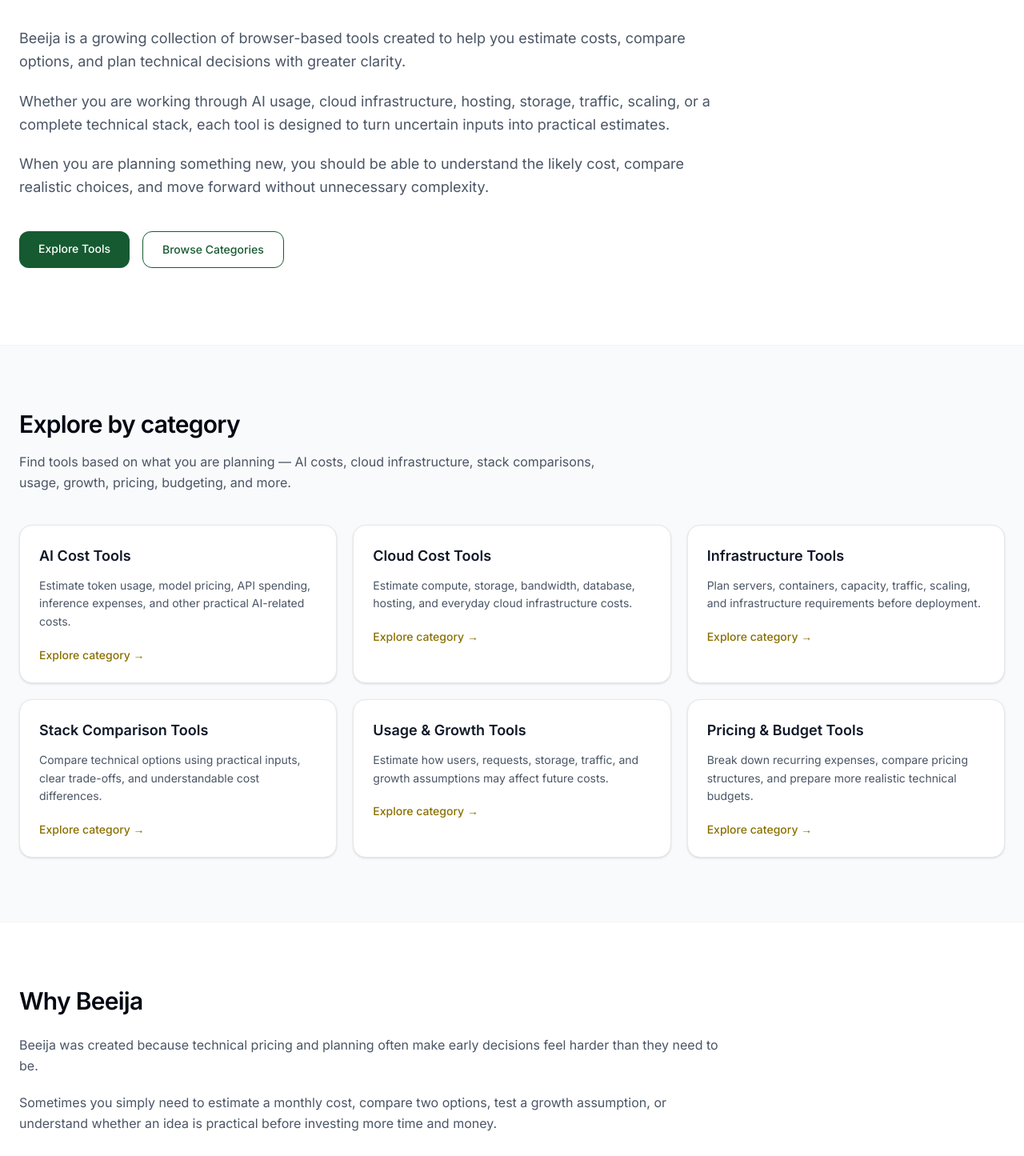
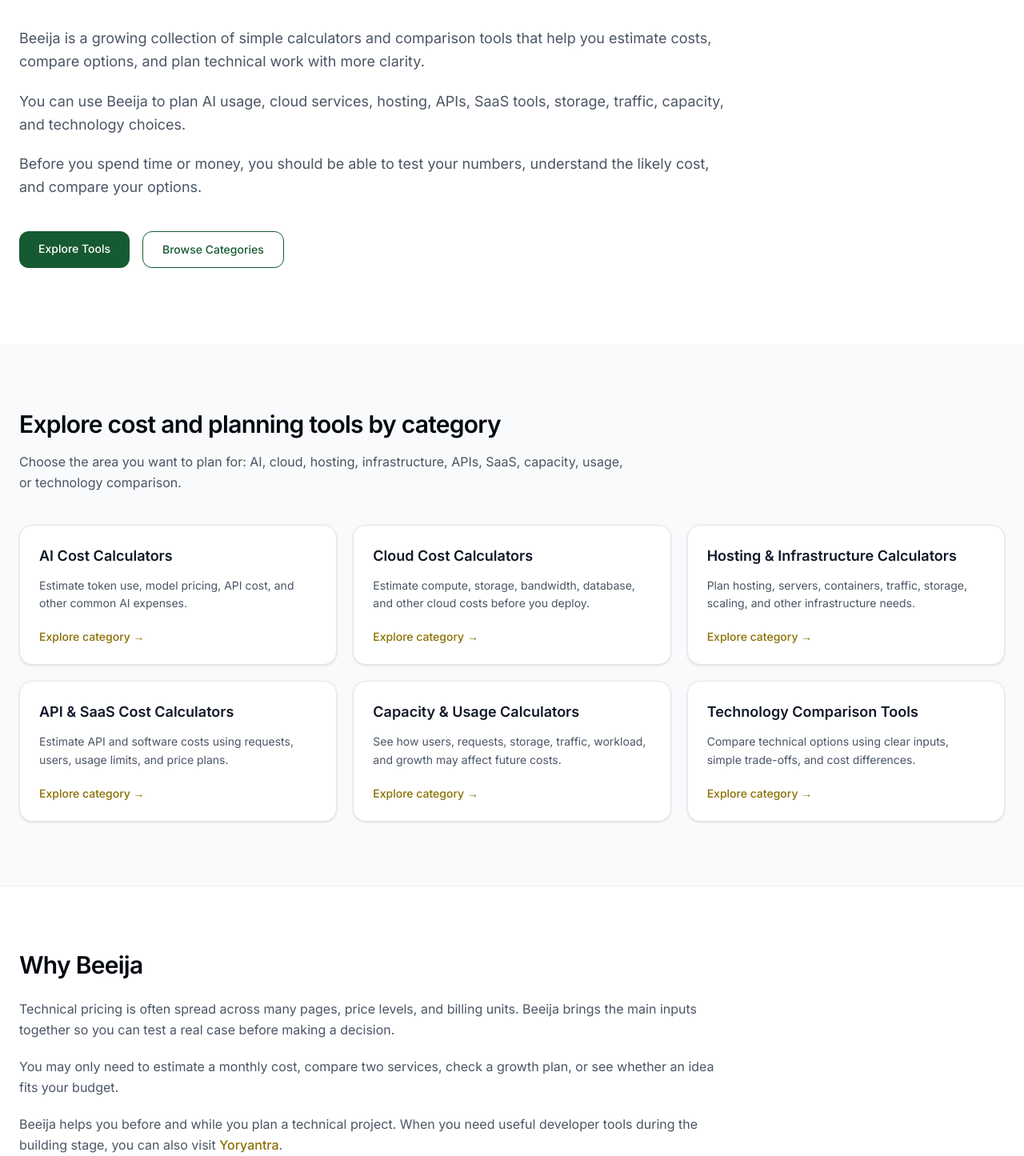
Before and after one commit to vaarunsonawwane-ops/beeija, a Next.js app: page / in a window 1280 px wide. Shown: the part 385-1830 px from the top of the page at 80% size. Built offline with nearby package versions, Linux system fonts and the light colour scheme.

Commit message:
Update page.tsx

```diff
--- a/app/page.tsx
+++ b/app/page.tsx
@@ -1,20 +1,36 @@
 import Link from "next/link";
+import type { Metadata } from "next";
 
-export const metadata = {
-  title: "Beeija | Practical AI, Cloud & Cost Planning Tools",
+export const metadata: Metadata = {
+  title: {
+    absolute: "Beeija | AI, Cloud & Technology Cost Calculators",
+  },
 
   description:
-    "Simple browser-based tools to estimate AI and cloud costs, compare technical options, and plan infrastructure without unnecessary complexity.",
+    "Use simple calculators to estimate AI, cloud, hosting, infrastructure, API, SaaS, capacity, and technology costs before you build.",
+
+  keywords: [
+    "AI cost calculator",
+    "cloud cost calculator",
+    "hosting cost calculator",
+    "infrastructure cost calculator",
+    "API cost calculator",
+    "SaaS cost calculator",
+    "capacity planning calculator",
+    "usage cost calculator",
+    "technology comparison tools",
+    "technical cost planning",
+  ],
 
   alternates: {
     canonical: "https://beeija.com",
   },
 
   openGraph: {
-    title: "Beeija | Practical AI, Cloud & Cost Planning Tools",
+    title: "Beeija | AI, Cloud & Technology Cost Calculators",
 
     description:
-      "Simple browser-based tools to estimate AI and cloud costs, compare technical options, and plan infrastructure without unnecessary complexity.",
+      "Estimate AI, cloud, hosting, infrastructure, API, SaaS, capacity, and technology costs before you build.",
 
     url: "https://beeija.com",
 
@@ -26,49 +42,49 @@
   twitter: {
     card: "summary_large_image",
 
-    title: "Beeija | Practical AI, Cloud & Cost Planning Tools",
+    title: "Beeija | AI, Cloud & Technology Cost Calculators",
 
     description:
-      "Simple browser-based tools to estimate AI and cloud costs, compare technical options, and plan infrastructure without unnecessary complexity.",
+      "Simple cost calculators and comparison tools for AI, cloud, hosting, APIs, SaaS, capacity, and technology planning.",
   },
 };
 
 const categories = [
   {
-    title: "AI Cost Tools",
+    title: "AI Cost Calculators",
     description:
-      "Estimate token usage, model pricing, API spending, inference expenses, and other practical AI-related costs.",
-    href: "/categories/ai-cost-tools",
+      "Estimate token use, model pricing, API cost, and other common AI expenses.",
+    href: "/categories/ai-cost-calculators",
   },
   {
-    title: "Cloud Cost Tools",
+    title: "Cloud Cost Calculators",
     description:
-      "Estimate compute, storage, bandwidth, database, hosting, and everyday cloud infrastructure costs.",
-    href: "/categories/cloud-cost-tools",
+      "Estimate compute, storage, bandwidth, database, and other cloud costs before you deploy.",
+    href: "/categories/cloud-cost-calculators",
   },
   {
-    title: "Infrastructure Tools",
+    title: "Hosting & Infrastructure Calculators",
     description:
-      "Plan servers, containers, capacity, traffic, scaling, and infrastructure requirements before deployment.",
-    href: "/categories/infrastructure-tools",
+      "Plan hosting, servers, containers, traffic, storage, scaling, and other infrastructure needs.",
+    href: "/categories/hosting-infrastructure-calculators",
   },
   {
-    title: "Stack Comparison Tools",
+    title: "API & SaaS Cost Calculators",
     description:
-      "Compare technical options using practical inputs, clear trade-offs, and understandable cost differences.",
-    href: "/categories/stack-comparison-tools",
+      "Estimate API and software costs using requests, users, usage limits, and price plans.",
+    href: "/categories/api-saas-cost-calculators",
   },
   {
-    title: "Usage & Growth Tools",
+    title: "Capacity & Usage Calculators",
     description:
-      "Estimate how users, requests, storage, traffic, and growth assumptions may affect future costs.",
-    href: "/categories/usage-growth-tools",
+      "See how users, requests, storage, traffic, workload, and growth may affect future costs.",
+    href: "/categories/capacity-usage-calculators",
   },
   {
-    title: "Pricing & Budget Tools",
+    title: "Technology Comparison Tools",
     description:
-      "Break down recurring expenses, compare pricing structures, and prepare more realistic technical budgets.",
-    href: "/categories/pricing-budget-tools",
+      "Compare technical options using clear inputs, simple trade-offs, and cost differences.",
+    href: "/categories/technology-comparison-tools",
   },
 ];
 
@@ -82,28 +98,26 @@
           </p>
 
           <h1 className="mt-8 text-4xl font-semibold tracking-tight text-gray-950 md:text-6xl md:leading-tight">
-            Practical tools for better technical decisions — clear, useful,
-            and easy to understand.
+            Simple cost calculators for better AI, cloud, and technology
+            decisions.
           </h1>
 
           <div className="mt-8 max-w-4xl space-y-5 text-lg leading-relaxed text-gray-600">
             <p>
-              Beeija is a growing collection of browser-based tools created to
-              help you estimate costs, compare options, and plan technical
-              decisions with greater clarity.
+              Beeija is a growing collection of simple calculators and
+              comparison tools that help you estimate costs, compare options,
+              and plan technical work with more clarity.
             </p>
 
             <p>
-              Whether you are working through AI usage, cloud infrastructure,
-              hosting, storage, traffic, scaling, or a complete technical stack,
-              each tool is designed to turn uncertain inputs into practical
-              estimates.
+              You can use Beeija to plan AI usage, cloud services, hosting,
+              APIs, SaaS tools, storage, traffic, capacity, and technology
+              choices.
             </p>
 
             <p>
-              When you are planning something new, you should be able to
-              understand the likely cost, compare realistic choices, and move
-              forward without unnecessary complexity.
+              Before you spend time or money, you should be able to test your
+              numbers, understand the likely cost, and compare your options.
             </p>
           </div>
 
@@ -129,13 +143,13 @@
         <div className="mx-auto max-w-7xl px-6">
           <div className="max-w-3xl">
             <h2 className="text-3xl font-semibold tracking-tight text-gray-950">
-              Explore by category
+              Explore cost and planning tools by category
             </h2>
 
             <p className="mt-4 leading-relaxed text-gray-600">
-              Find tools based on what you are planning — AI costs, cloud
-              infrastructure, stack comparisons, usage, growth, pricing,
-              budgeting, and more.
+              Choose the area you want to plan for: AI, cloud, hosting,
+              infrastructure, APIs, SaaS, capacity, usage, or technology
+              comparison.
             </p>
           </div>
 
@@ -171,14 +185,28 @@
 
           <div className="mt-6 space-y-5 leading-relaxed text-gray-600">
             <p>
-              Beeija was created because technical pricing and planning often
-              make early decisions feel harder than they need to be.
+              Technical pricing is often spread across many pages, price
+              levels, and billing units. Beeija brings the main inputs together
+              so you can test a real case before making a decision.
             </p>
 
             <p>
-              Sometimes you simply need to estimate a monthly cost, compare two
-              options, test a growth assumption, or understand whether an idea
-              is practical before investing more time and money.
+              You may only need to estimate a monthly cost, compare two
+              services, check a growth plan, or see whether an idea fits your
+              budget.
+            </p>
+
+            <p>
+              Beeija helps you before and while you plan a technical project.
+              When you need useful developer tools during the building stage,
+              you can also visit{" "}
+              <a
+                href="https://yoryantra.com"
+                className="font-medium text-[var(--yellow-dark)] transition-colors duration-200"
+              >
+                Yoryantra
+              </a>
+              .
             </p>
           </div>
         </div>
```
